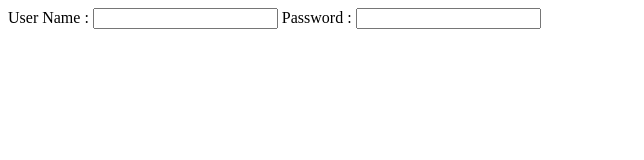
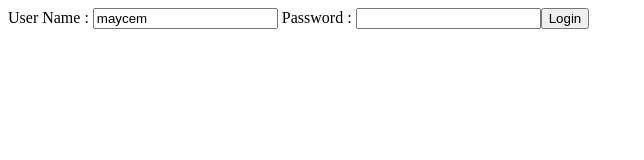
Before and after one commit to MaycemAMOR/Todo-s-app-Front-End, an Angular app: page / in a window 1280 px wide. Shown: the top 160 px of the page, without its empty margins (0-644 px from the left). Built offline with nearby package versions, Linux system fonts and the light colour scheme.

Commit message:
- Understanding Event Binding - Adding click event on Login Page

```diff
--- a/src/app/login/login.component.html
+++ b/src/app/login/login.component.html
@@ -1,2 +1,3 @@
-User Name : <input name="username" type="text">
-Password : <input name="password" type="password">
+User Name : <input name="username" type="text" value="{{username}}">
+Password : <input name="password" type="password" value="{{password}}">
+<button (click)="handleLogin()">Login</button>
--- a/src/app/login/login.component.ts
+++ b/src/app/login/login.component.ts
@@ -1,10 +1,21 @@
-import {Component} from '@angular/core';
+import {Component, OnInit} from '@angular/core';
 
 @Component({
   selector: 'app-login',
   templateUrl: './login.component.html',
   styleUrl: './login.component.css'
 })
-export class LoginComponent {
+export class LoginComponent implements OnInit {
+  username = 'maycem';
+  password = '';
 
+  constructor() {
+  }
+
+  ngOnInit() {
+  }
+
+  handleLogin() {
+    console.log(this.username);
+  }
 }
```
